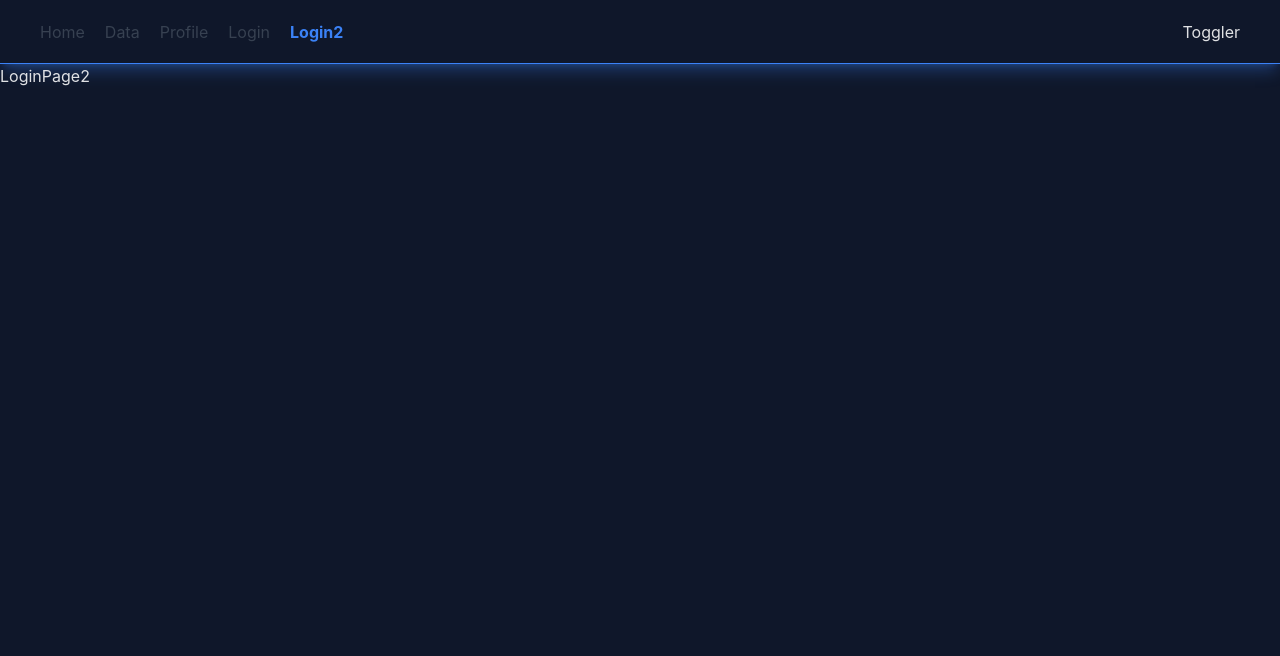
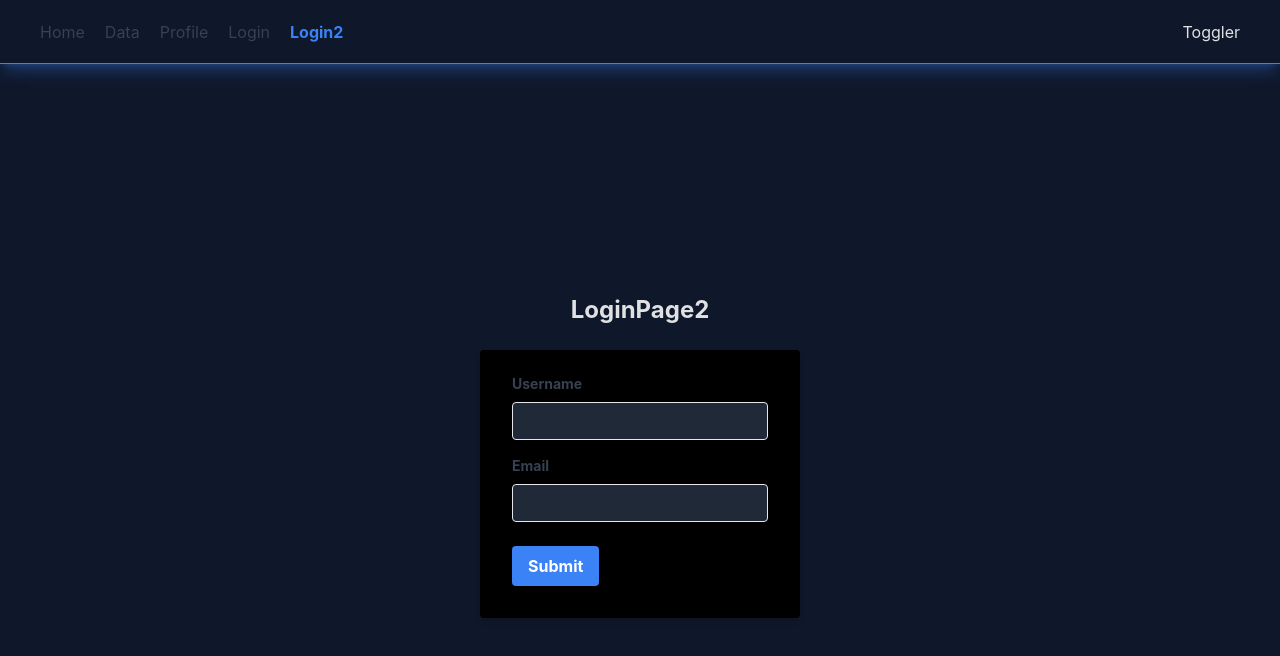
Before and after one commit to Zorkann/future-dashboard, a React (Vite) app: page /login2 in a window 1280 px wide. Shown: the top 656 px of the page. Built offline with nearby package versions, Linux system fonts and the light colour scheme.

Commit message:
add react-hook-form, devtools, state,renders

```diff
--- a/package.json
+++ b/package.json
@@ -26,12 +26,14 @@
     "react": "^18.2.0",
     "react-calendar": "^4.8.0",
     "react-dom": "^18.2.0",
+    "react-hook-form": "^7.54.2",
     "react-router-dom": "^6.25.1",
     "react-simple-maps": "^3.0.0",
     "react-transition-group": "^4.4.5",
     "recharts": "^2.12.2"
   },
   "devDependencies": {
+    "@hookform/devtools": "^4.3.3",
     "@tanstack/eslint-plugin-query": "^5.35.6",
     "@types/react": "^18.2.56",
     "@types/react-dom": "^18.2.19",
--- a/src/LoginPage2/LoginPage2.tsx
+++ b/src/LoginPage2/LoginPage2.tsx
@@ -1,5 +1,67 @@
-import React from 'react';
+import { useForm } from 'react-hook-form';
+import { DevTool } from '@hookform/devtools';
+
+type FormValues = {
+  username: string;
+  email: string;
+};
 
 export const LoginPage2 = () => {
-  return <div>LoginPage2</div>;
+  const form = useForm<FormValues>();
+  const { register, control, handleSubmit } = form;
+
+  const onSubmit = (data: FormValues) => {
+    console.log('Form submmited', data);
+  };
+
+  return (
+    <div className="flex items-center justify-center min-h-screen">
+      <div className="w-full max-w-xs">
+        <h2 className="text-center text-2xl font-bold mb-6">LoginPage2</h2>
+        <form
+          className="bg-black shadow-md rounded px-8 pt-6 pb-8 mb-4"
+          onSubmit={handleSubmit(onSubmit)}
+          noValidate
+        >
+          <div className="mb-4">
+            <label
+              className="block text-gray-700 text-sm font-bold mb-2"
+              htmlFor="username"
+            >
+              Username
+            </label>
+            <input
+              className="shadow appearance-none border rounded w-full py-2 px-3 text-white leading-tight focus:outline-none focus:shadow-outline bg-gray-800"
+              type="text"
+              id="username"
+              {...register('username', { required: 'Username is required' })}
+            />
+          </div>
+          <div className="mb-6">
+            <label
+              className="block text-gray-700 text-sm font-bold mb-2"
+              htmlFor="email"
+            >
+              Email
+            </label>
+            <input
+              className="shadow appearance-none border rounded w-full py-2 px-3 text-white leading-tight focus:outline-none focus:shadow-outline bg-gray-800"
+              type="email"
+              id="email"
+              {...register('email', { required: 'Email is required' })}
+            />
+          </div>
+          <div className="flex items-center justify-between">
+            <button
+              className="bg-blue-500 hover:bg-blue-700 text-white font-bold py-2 px-4 rounded focus:outline-none focus:shadow-outline"
+              type="submit"
+            >
+              Submit
+            </button>
+          </div>
+        </form>
+        <DevTool control={control} />
+      </div>
+    </div>
+  );
 };
```
Also changed, not shown: 2 other files (tests, documents, lock files or other folders).
